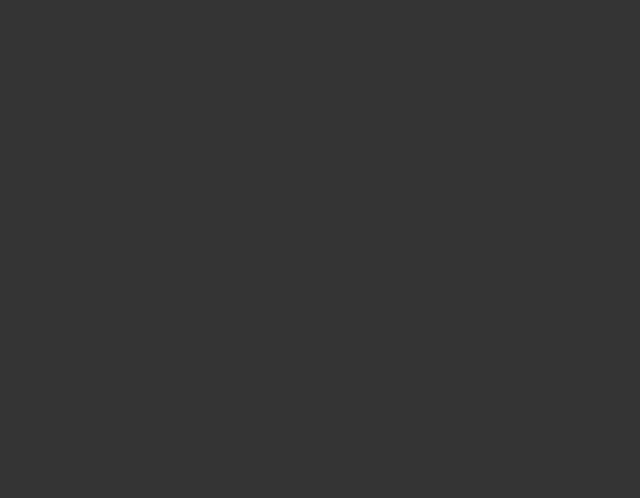
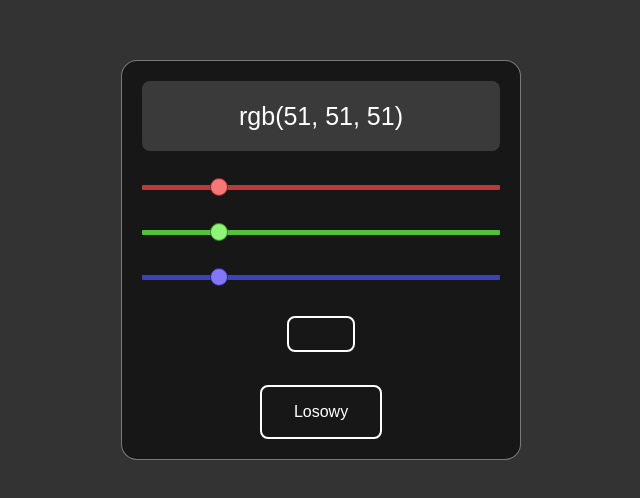
Before and after one commit to lechoos/Color-Picker, a React (Create React App) app: page / in a window 1280 px wide. Shown: the part 140-638 px from the top of the page, without its empty margins (319-959 px from the left). Built offline with nearby package versions, Linux system fonts and the light colour scheme.

Commit message:
created an app

```diff
--- a/src/App.js
+++ b/src/App.js
@@ -1,6 +1,75 @@
+import { useState, useEffect } from 'react';
+import ColorInput from "./Components/ColorInput/ColorInput";
+
 const App = () => {
-  return (
-    <div></div>
+  const [red, setRed] = useState(51);
+  const [green, setGreen] = useState(51);
+  const [blue, setBlue] = useState(51);
+  const [hex, setHex] = useState(false);
+  const [color, setColor] = useState('#333333');
+
+  const convertToHex = (number) => (
+    parseInt(number).toString(16).padStart(2, '0')
+  )
+
+  const randomColor = (setColor) => {
+    setColor(Math.floor(Math.random() * 255.9999999999999));
+  }
+
+  const setBackground = (color) => {
+    document.documentElement.style.setProperty(
+      '--bg-color',
+      color
+    )
+  }
+
+  useEffect(() => {
+    setColor(`#${convertToHex(red)}${convertToHex(green)}${convertToHex(blue)}`);
+    setBackground(color);
+  }, [red, green, blue, color])
+
+  return(
+    <form className="modal">
+      <p onClick={() => {setHex(!hex)}} className='output'>
+        {hex
+          ? `#${convertToHex(red)}${convertToHex(green)}${convertToHex(blue)}`
+          : `rgb(${red}, ${green}, ${blue})`
+        }
+      </p>
+      <div className="inputs">
+        <ColorInput
+          value={red}
+          setValue={setRed}
+          trackColor={'#c03939'}
+          innerThumb={'#f57777'}
+          outerThumb={'#882626'}
+          id={'red'}
+        />
+        <ColorInput
+          value={green}
+          setValue={setGreen}
+          trackColor={'#54c039'}
+          innerThumb={'#90f577'}
+          outerThumb={'#368826'}
+          id={'green'}
+        />
+        <ColorInput
+          value={blue}
+          setValue={setBlue}
+          trackColor={'#3942c0'}
+          innerThumb={'#8477f5'}
+          outerThumb={'#282688'}
+          id={'blue'}
+        />
+        <button className="color-btn"></button>
+      </div>
+      <button onClick={(e) => {
+        e.preventDefault();
+        [setRed, setGreen, setBlue].forEach(x => {
+          randomColor(x);
+        })
+      }} className="color-btn">Losowy</button>
+    </form>
   )
 }
 
```
